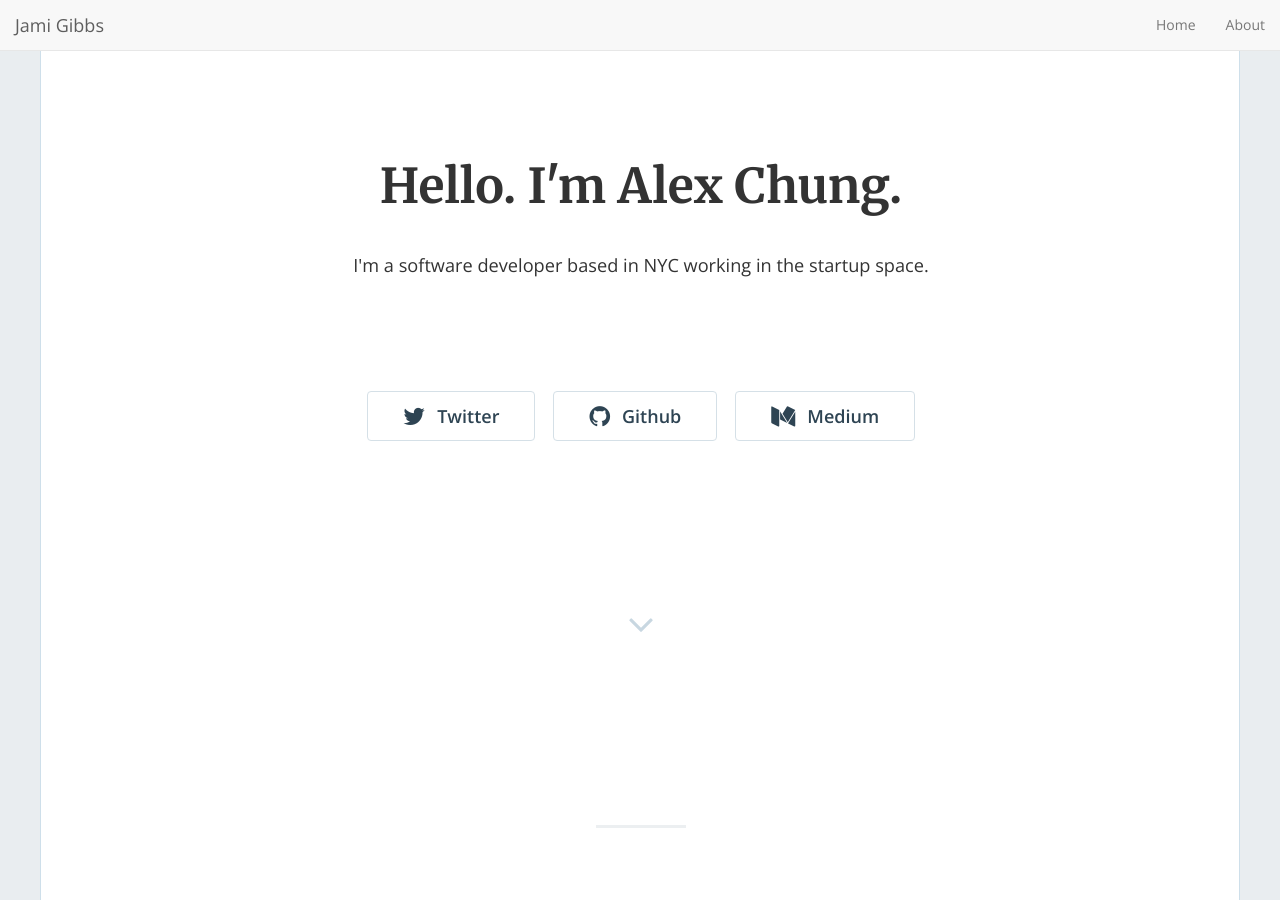
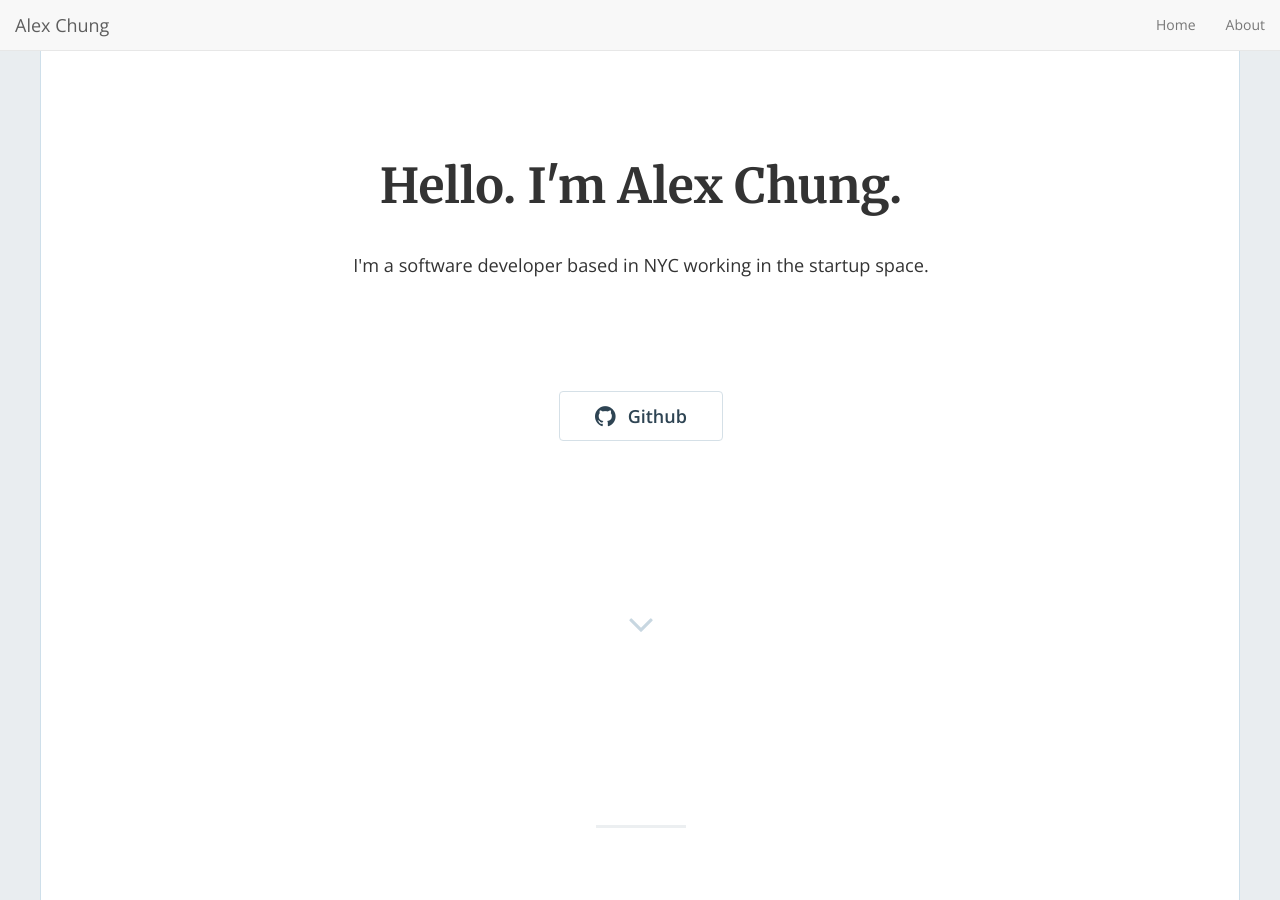
Before and after one commit to alexchung1233/alexchung1233.github.io, a Jekyll site: the page built from index.html, in a window 1280 px wide and 900 px high. Built offline with Jekyll 4.4.1, drawn with Linux system fonts in a browser that asks for light colours; nearby versions of some CDN libraries; the list of posts is cut into pages by our own code; some of the changed text lies outside the part shown.

Commit message:
Updated home hero

```diff
--- a/_config.yml
+++ b/_config.yml
@@ -92,8 +92,8 @@ pagination:
 ############################################################
 
 ### Phantom settings
-footer_text: '© 2018 Jami Gibbs'
-admin_name: 'Jami Gibbs'
+footer_text: '© 2024 Alex Chung'
+admin_name: 'Alex Chung'
 google_analytics: "UA-9999999-99" # Update with your own tracking ID
 enable_contact: false
 
--- a/_includes/home-hero.html
+++ b/_includes/home-hero.html
@@ -27,15 +27,15 @@
 
           <div class="hero-buttons">
 
-            {% if site.twitter_username != '' %}
+            <!-- {% if site.twitter_username != '' %}
               <a href="https://twitter.com/{{ site.twitter_username }}"><button class="btn btn-default btn-lg"><i class="fa fa-twitter fa-lg"></i>Twitter</button></a>
-            {% endif %}
+            {% endif %} -->
             {% if site.github_username != '' %}
               <a href="https://github.com/{{ site.github_username }}"><button class="btn btn-default btn-lg"><i class="fa fa-github fa-lg"></i>Github</button></a>
             {% endif %}
-            {% if site.medium_username != '' %}
+            <!-- {% if site.medium_username != '' %}
               <a href="https://{{ site.medium_username }}"><button class="btn btn-default btn-lg"><i class="fa fa-medium fa-lg"></i>Medium</button></a>
-            {% endif %}
+            {% endif %} -->
 
           </div>
 
```
